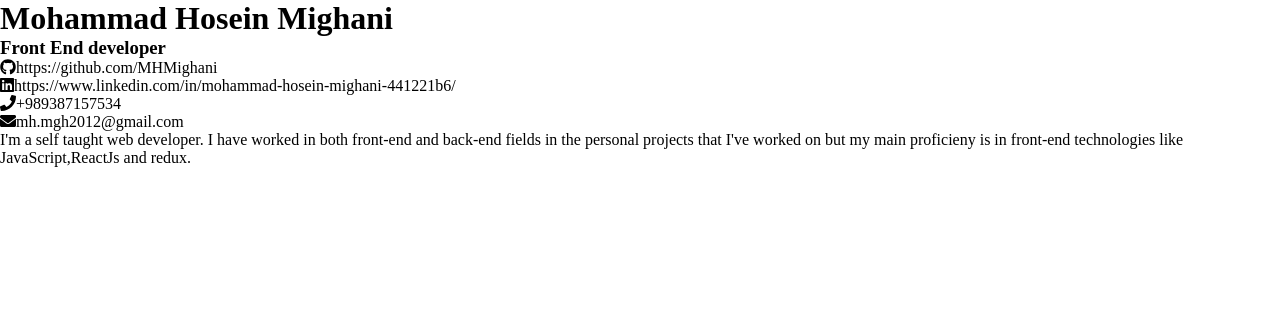
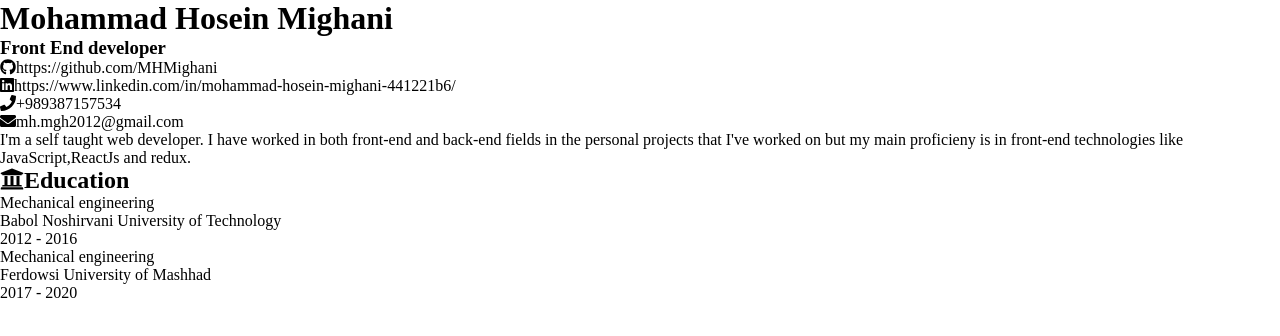
Before and after one commit to MHMighani/My-resume, a React (Create React App) app: page / in a window 1280 px wide. Shown: the top 336 px of the page. Built offline with nearby package versions, Linux system fonts and the light colour scheme.

Commit message:
education section added

```diff
--- a/src/components/App.jsx
+++ b/src/components/App.jsx
@@ -1,14 +1,21 @@
 import React from 'react';
 import Basics from './Basics';
+import Education from './Education'
 
 import { library } from '@fortawesome/fontawesome-svg-core';
 import { fab } from '@fortawesome/free-brands-svg-icons';
-import {faPhone,faEnvelope} from '@fortawesome/free-solid-svg-icons'
+import {faPhone,faEnvelope,faUniversity} from '@fortawesome/free-solid-svg-icons'
 
-library.add(fab,faPhone,faEnvelope);
+library.add(fab,faPhone,faEnvelope,faUniversity);
 
 const App = () => {
-	return <Basics />;
+	return (
+		<div className="resume">
+			<Basics />
+			<Education />
+		</div>
+
+	)
 };
 
 export default App;
--- /dev/null
+++ b/src/components/Education/index.jsx
@@ -0,0 +1,37 @@
+import React from 'react';
+import resumeData from '../../data/resume';
+import { FontAwesomeIcon } from '@fortawesome/react-fontawesome';
+
+class Education extends React.Component {
+	renderEducation = () => {
+		const educationList = resumeData.education.map(educationInfo => {
+			return (
+				<li className="education-details">
+					<div className="degree">{educationInfo.field}</div>
+					<div className="university-name">{educationInfo.university}</div>
+					<div className="education-span">
+						{educationInfo.span.from} - {educationInfo.span.to}
+					</div>
+				</li>
+			);
+		});
+
+		return <ul className="education-list">{educationList}</ul>;
+	};
+
+	render() {
+		return (
+			<section className="education">
+				<h2>
+					<span className="education-icon">
+						<FontAwesomeIcon icon="university" />
+					</span>
+					Education
+				</h2>
+				{this.renderEducation()}
+			</section>
+		);
+	}
+}
+
+export default Education;
```
Also changed, not shown: src/components/Education/idex.scss (added).
